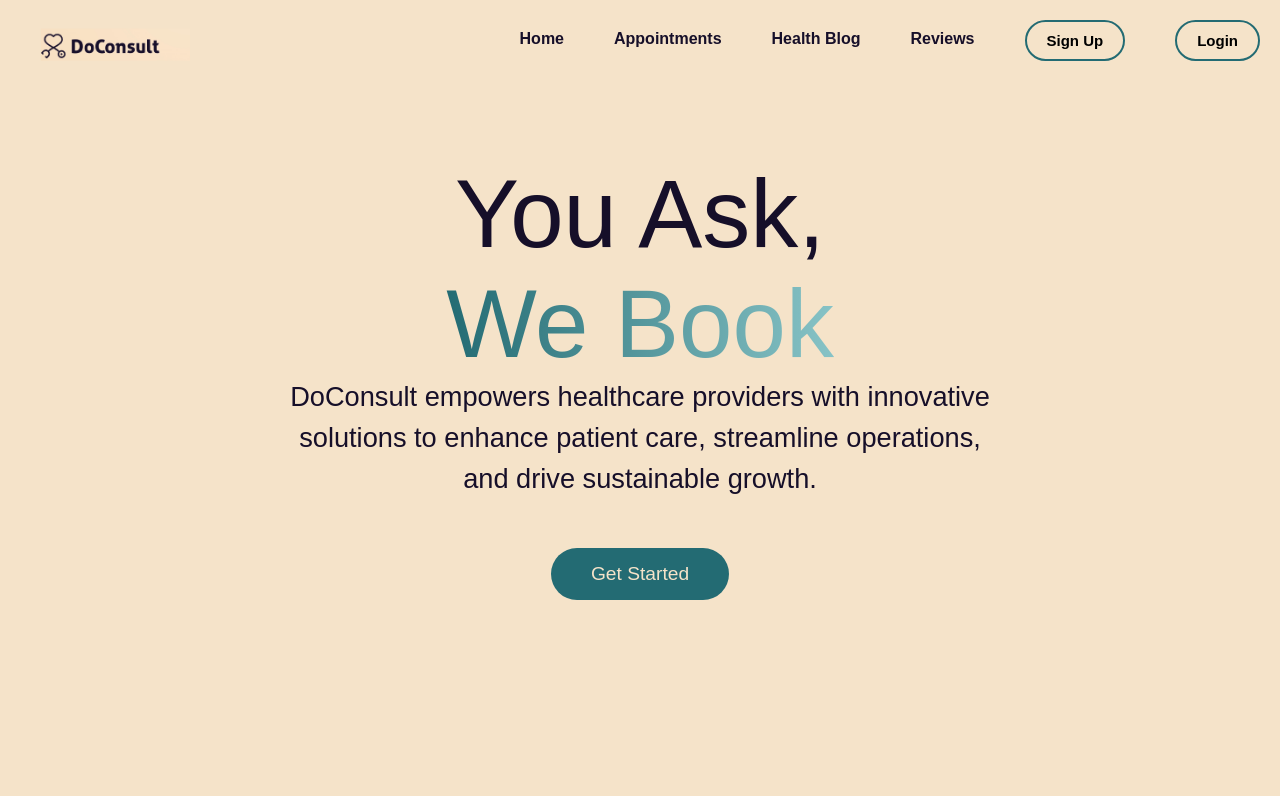
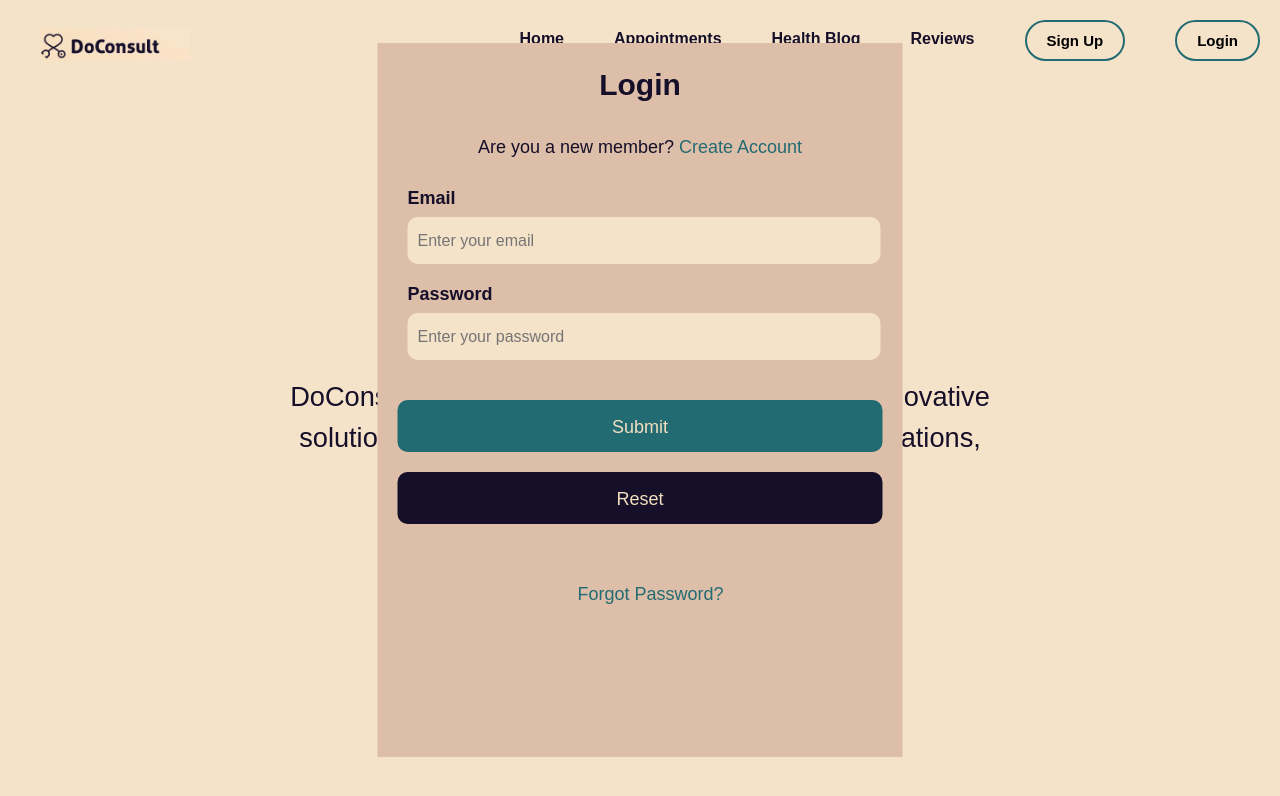
Before and after one commit to nehas28/test_med_app, a React (Create React App) app: page /login in a window 1280 px wide. Shown: the top 796 px of the page. Built offline with nearby package versions, Linux system fonts and the light colour scheme.

Commit message:
made changes

```diff
--- a/src/App.js
+++ b/src/App.js
@@ -1,19 +1,21 @@
-import React, { useEffect } from 'react';
+import React from 'react';
 import { BrowserRouter, Routes, Route } from "react-router-dom";
 import Navbar from './Components/Navbar/Navbar';
+import Login from './Components/Login/Login'; // Import the Login component
 
 function App() {
-
   return (
     <div className="App">
       {/* Set up BrowserRouter for routing */}
       <BrowserRouter>
         {/* Display the Navbar component */}
-          <Navbar/>
+        <Navbar />
 
         {/* Set up the Routes for different pages */}
         <Routes>
-            {/* Define individual Route components for different pages */}
+          {/* Define a Route for the Login page */}
+          <Route path="/login" element={<Login />} />
+          {/* Add other Routes for additional pages here */}
         </Routes>
       </BrowserRouter>
     </div>
--- a/src/Components/Login/Login.js
+++ b/src/Components/Login/Login.js
@@ -1,48 +1,98 @@
-// Select the elements
-const submitBtn = document.getElementById('submit-btn');
-const emailField = document.getElementById('email');
-const passwordField = document.getElementById('password');
-const emailError = document.getElementById('email-error');
-const passwordError = document.getElementById('password-error');
+import React, { useState } from "react";
+import "./Login.css";
 
-// Add event listener to the submit button
-submitBtn.addEventListener('click', function (event) {
-    event.preventDefault(); // Prevent form submission for validation
+function Login() {
+    // State variables for input fields and error messages
+    const [email, setEmail] = useState("");
+    const [password, setPassword] = useState("");
+    const [emailError, setEmailError] = useState("");
+    const [passwordError, setPasswordError] = useState("");
+
+    // Submit button handler
+    const handleSubmit = (event) => {
+        event.preventDefault();
 
         // Clear previous error messages
-    emailError.textContent = '';
-    passwordError.textContent = '';
+        setEmailError("");
+        setPasswordError("");
 
-    const email = emailField.value.trim();
-    const password = passwordField.value.trim();
         let isValid = true;
 
         // Validate email
-    if (!email.includes('@')) {
-        emailError.textContent = 'Please enter a valid email address containing "@"';
+        if (!email.includes("@")) {
+            setEmailError('Please enter a valid email address containing "@"');
             isValid = false;
         }
 
         // Validate password
-    if (password === '') {
-        passwordError.textContent = 'Password field cannot be empty';
+        if (password === "") {
+            setPasswordError("Password field cannot be empty");
             isValid = false;
         }
 
-    // If both are valid, proceed without a popup
+        // If valid, log the result or handle form submission
         if (isValid) {
-        // Perform the next action, e.g., submit the form data
-        console.log('Form is valid! Ready to proceed.');
-        // Example: Submit the form programmatically or redirect
-        // formElement.submit(); or window.location.href = "/success";
+            console.log("Form is valid! Email:", email, "Password:", password);
         }
-});
+    };
 
-// Clear error messages on reset
-const resetBtn = document.getElementById('reset-btn');
-resetBtn.addEventListener('click', function () {
-    emailError.textContent = '';
-    passwordError.textContent = '';
-    emailField.value = '';
-    passwordField.value = '';
-});
+    // Reset button handler
+    const handleReset = () => {
+        setEmail("");
+        setPassword("");
+        setEmailError("");
+        setPasswordError("");
+    };
+
+    return (
+        <div className="container">
+            <div className="title">Login</div>
+            <div className="new-member-text">
+                <span>Are you a new member? </span>
+                <a href="#" className="new-member-link" style={{ color: "#236B73" }}>
+                    Create Account
+                </a>
+            </div>
+
+            <div className="email-label">Email</div>
+            <input
+                type="email"
+                id="email"
+                className="input-field"
+                placeholder="Enter your email"
+                value={email}
+                onChange={(e) => setEmail(e.target.value)}
+            />
+            {emailError && <div id="email-error" className="error-message">{emailError}</div>}
+
+            <div className="password-label">Password</div>
+            <input
+                type="password"
+                id="password"
+                className="input-field"
+                placeholder="Enter your password"
+                value={password}
+                onChange={(e) => setPassword(e.target.value)}
+            />
+            {passwordError && (
+                <div id="password-error" className="error-message">{passwordError}</div>
+            )}
+
+            <button id="submit-btn" className="submit-btn" onClick={handleSubmit}>
+                <div className="submit-text">Submit</div>
+            </button>
+
+            <button id="reset-btn" className="reset-btn" onClick={handleReset}>
+                <div className="reset-text">Reset</div>
+            </button>
+
+            <div className="forgot-password">
+                <a href="#" style={{ color: "#236B73" }}>
+                    Forgot Password?
+                </a>
+            </div>
+        </div>
+    );
+}
+
+export default Login;
```
Lines whose indentation alone changed are shown as unchanged.
